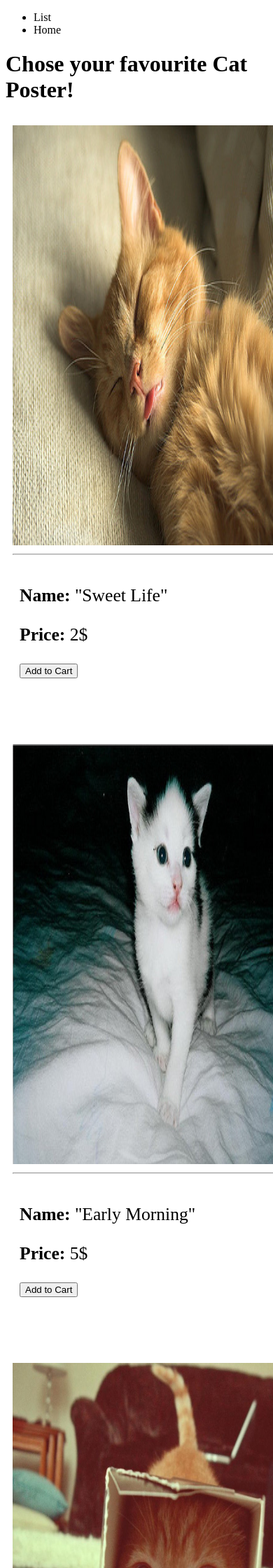
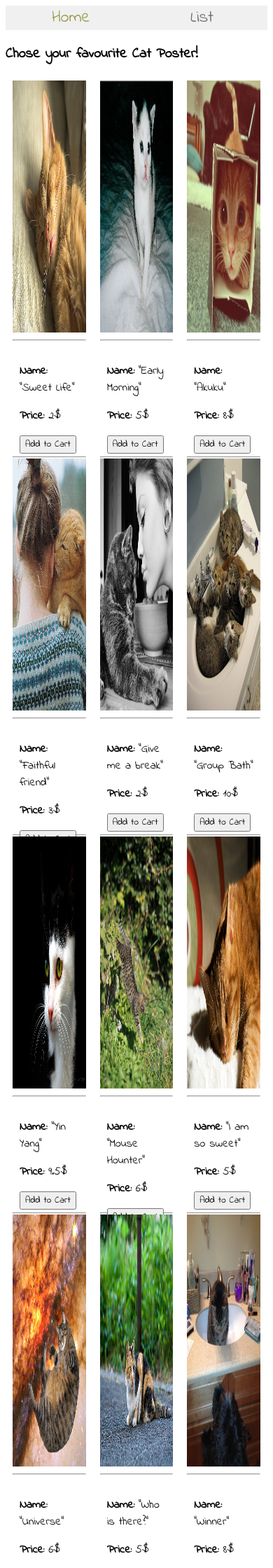
Before and after one commit to maliaaska/Static-Cat-Poster-Store, a PHP site: page /index-1.html in a window 390 px wide. Shown: the top 2240 px of the page at 70% size. Run offline with PHP 8.4, Linux system fonts and the light colour scheme.

Commit message:
second page images uploaded, missing responsive design

```diff
--- a/style1.css
+++ b/style1.css
@@ -1,3 +1,64 @@
+* {
+    box-sizing: border-box;
+    font-family: 'Indie Flower', cursive;
+}
+
+.col-1 {width: 8.33%;}
+.col-2 {width: 16.66%;}
+.col-3 {width: 25%;}
+.col-4 {width: 33.33%;}
+.col-5 {width: 41.66%;}
+.col-6 {width: 50%;}
+.col-7 {width: 58.33%;}
+.col-8 {width: 66.66%;}
+.col-9 {width: 75%;}
+.col-10 {width: 83.33%;}
+.col-11 {width: 91.66%;}
+.col-12 {width: 100%;}
+
+
+html {
+    font-size:10px;
+}
+
+ul {
+    position: relative;
+    background-color:  #F1F0F1;
+    margin: 0;
+    margin-bottom: 1em;
+    padding: 0;
+    overflow: hidden;
+    color: #727171;
+    font-size: 2em;
+    list-style: outside none none;
+
+}
+
+li {
+    float: left;
+    float: right;
+    list-style: none;
+    font-size: 1.5em;
+    text-align: center;
+
+}
+
+li a {
+    padding: 1.4em 1.6em;
+}
+li a:hover {
+    background-color: #555;
+    color: white;
+
+}
+#home {
+    color: #959A47;
+}
+
+#home:hover {
+    background-color: #959A47;
+    color: white;
+}
 div img {
     height: 75%;
     width: 100%;
@@ -22,12 +83,15 @@ p {
     font-size: 1.6rem;
 }
 
+
 @media (max-width: 649px) {
     div {
         width: 100%;
+
     }
-    viewChild {
-        width: 80%;
+    li {
+        width: 50%;
+        font-size: 1.2em;
     }
    }
 
```
Also changed, not shown: style.css (+0 -19 lines). Lines whose indentation alone changed are shown as unchanged.
